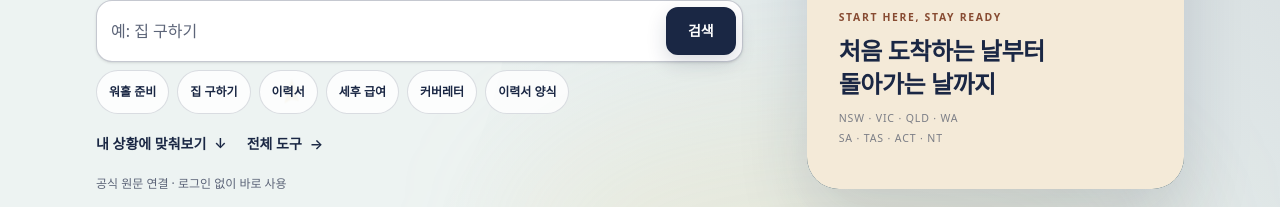
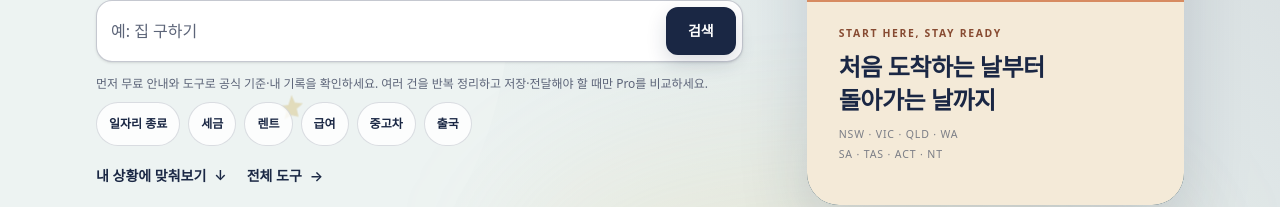
Before and after one commit to jelov219au/aussie-compass, a Next.js app: page / in a window 1280 px wide. Shown: the part 385-592 px from the top of the page. Built offline with nearby package versions, Linux system fonts and the light colour scheme; no server answers.

Commit message:
Improve homepage situation shortcuts

```diff
--- /dev/null
+++ b/scripts/check-home-six-situation-first-click.mjs
@@ -0,0 +1,45 @@
+import assert from "node:assert/strict";
+import { existsSync, readFileSync } from "node:fs";
+
+const read = path => readFileSync(new URL(`../${path}`, import.meta.url), "utf8").replaceAll("\r\n", "\n");
+const search = read("src/components/sections/HomeSearch.tsx");
+const routeFinder = read("src/components/sections/PersonalRouteFinder.tsx");
+const trust = read("src/components/sections/HomeTrustBar.tsx");
+const footer = read("src/components/layout/Footer.tsx");
+
+const situations = [
+  ["일자리 종료", "/resources/australia-job-ending-final-pay-dismissal-guide", "src/app/resources/[slug]/page.tsx"],
+  ["세금", "/tax-return-guide", "src/app/tax-return-guide/page.tsx"],
+  ["렌트", "/property-inspection-checklist", "src/app/property-inspection-checklist/page.tsx"],
+  ["급여", "/underpayment-guide", "src/app/underpayment-guide/page.tsx"],
+  ["중고차", "/used-car-comparison", "src/app/used-car-comparison/page.tsx"],
+  ["출국", "/leaving-australia-guide", "src/app/leaving-australia-guide/page.tsx"],
+];
+
+for (const [label, href, page] of situations) {
+  assert(search.includes(`label: "${label}"`), `missing situation label: ${label}`);
+  assert(search.includes(`href: "${href}"`), `missing direct route: ${href}`);
+  assert(existsSync(new URL(`../${page}`, import.meta.url)), `route source is missing: ${page}`);
+}
+assert.equal(search.match(/situation: "/g)?.length, 6, "Hero must expose exactly six fixed situations");
+assert(read("src/data/articles.ts").includes('slug: "australia-job-ending-final-pay-dismissal-guide"'), "job-ending resource slug must exist");
+assert(search.includes("먼저 무료 안내와 도구로 공식 기준·내 기록을 확인하세요. 여러 건을 반복 정리하고 저장·전달해야 할 때만 Pro를 비교하세요."));
+assert(search.includes('router.push("/search")'), "free text search must remain available");
+assert(search.includes('surface: "hero_situation"'), "situation analytics must use a fixed surface");
+for (const removed of ["워홀 준비", "집 구하기", "이력서 양식", "커버레터"]) assert(!search.includes(`label: "${removed}"`));
+
+assert.match(routeFinder, /onClick=\{shareRecommendations\} className="inline-flex min-h-11[^>]*>추천 경로 공유/);
+assert.match(trust, /destination: item\.href\.slice\(1\)[\s\S]{0,180}min-h-11/);
+assert.equal(footer.match(/inline-flex min-h-11 items-center rounded-sm text-sm font-medium/g)?.length, 2, "both Footer link templates need 44px targets");
+
+for (const [label, href] of [
+  ["Instagram", "https://www.instagram.com/hojucompass/"],
+  ["YouTube", "https://www.youtube.com/channel/UChn-PJcHHVz2XPVhHUkbFkQ"],
+]) {
+  assert(footer.includes(`label: "${label}", href: "${href}"`), `Footer is missing ${label}`);
+}
+assert(footer.includes('aria-label="공식 소셜 채널"'));
+assert(footer.includes('target="_blank" rel="noopener noreferrer"'));
+assert(footer.includes("focus-visible:ring-2"));
+
+console.log("HOME_SIX_SITUATION_FIRST_CLICK=PASS routes=6 boundary=1 hit_targets=44px footer_social=2");
--- a/src/components/sections/HomeSearch.tsx
+++ b/src/components/sections/HomeSearch.tsx
@@ -7,14 +7,14 @@ import { useState } from "react";
 import { actionClass } from "@/components/ui/actionStyles";
 import { SEARCH_TRANSFER_STORAGE_KEY, sanitizeTransferredSearch } from "@/lib/searchTransfer";
 
-const popularSearches = [
-  { label: "워홀 준비", topic: "visa" },
-  { label: "집 구하기", topic: "housing" },
-  { label: "이력서", topic: "jobs" },
-  { label: "세후 급여", topic: "pay" },
-  { label: "커버레터", topic: "jobs" },
-  { label: "이력서 양식", topic: "jobs" },
-];
+const popularSituations = [
+  { label: "일자리 종료", situation: "job_ending", href: "/resources/australia-job-ending-final-pay-dismissal-guide" },
+  { label: "세금", situation: "tax", href: "/tax-return-guide" },
+  { label: "렌트", situation: "rent", href: "/property-inspection-checklist" },
+  { label: "급여", situation: "pay", href: "/underpayment-guide" },
+  { label: "중고차", situation: "used_car", href: "/used-car-comparison" },
+  { label: "출국", situation: "leaving", href: "/leaving-australia-guide" },
+] as const;
 
 const searchTopics = [
   { topic: "tax", terms: ["세금", "택스", "tax", "tfn", "ato", "bas", "gst", "공제", "환급"] },
@@ -38,7 +38,7 @@ export function HomeSearch() {
   const [query, setQuery] = useState("");
   const [transferError, setTransferError] = useState(false);
 
-  function openSearch(value: string, topic: string, entry: "free_text" | "popular") {
+  function openSearch(value: string, topic: string) {
     const transferredQuery = sanitizeTransferredSearch(value);
 
     try {
@@ -54,18 +54,26 @@ export function HomeSearch() {
 
     setTransferError(false);
     try {
-      track("Home Search", { topic, entry });
+      track("Home Search", { topic, entry: "free_text" });
     } catch {
       // Analytics failures must not interrupt the private, queryless navigation.
     }
     router.push("/search");
   }
 
+  function trackSituation(situation: string, destination: string) {
+    try {
+      track("Home Situation Opened", { situation, destination, surface: "hero_situation" });
+    } catch {
+      // Fixed navigation must remain available when optional analytics fails.
+    }
+  }
+
   return (
     <section className="mt-5 sm:mt-7" aria-labelledby="home-search-heading">
         <form onSubmit={(event) => {
           event.preventDefault();
-          openSearch(query, classifySearch(query), "free_text");
+          openSearch(query, classifySearch(query));
         }} className="min-w-0">
           <div className="sr-only">
             <p className="text-xs font-semibold tracking-[0.14em] text-gold-ink">바로 찾아보기</p>
@@ -97,16 +105,17 @@ export function HomeSearch() {
                 이 탭에서 검색어를 안전하게 옮기지 못했어요. 입력한 내용은 그대로 두었습니다. <Link href="/search" className="font-semibold underline decoration-gold underline-offset-4">검색 페이지에서 다시 입력하기</Link>
               </p>
             )}
-            <div className="mt-2 grid grid-cols-2 gap-2 min-[380px]:grid-cols-4 sm:flex sm:flex-wrap" aria-label="바로 찾는 주제">
-              {popularSearches.map(({ label, topic }) => (
-                <button
-                  type="button"
+            <p id="home-situation-boundary" className="mt-3 text-xs leading-5 text-muted">먼저 무료 안내와 도구로 공식 기준·내 기록을 확인하세요. 여러 건을 반복 정리하고 저장·전달해야 할 때만 Pro를 비교하세요.</p>
+            <div className="mt-2 grid grid-cols-2 gap-2 min-[380px]:grid-cols-3 sm:flex sm:flex-wrap" aria-label="바로 시작하는 여섯 상황" aria-describedby="home-situation-boundary">
+              {popularSituations.map(({ label, situation, href }) => (
+                <Link
                   key={label}
-                  onClick={() => openSearch(label, topic, "popular")}
+                  href={href}
+                  onClick={() => trackSituation(situation, href.slice(1))}
                   className="inline-flex min-h-11 items-center justify-center rounded-full border border-navy/15 bg-white/80 px-2 text-xs font-semibold text-navy transition hover:border-gold hover:bg-white sm:px-3"
                 >
                   {label}
-                </button>
+                </Link>
               ))}
             </div>
           </div>
--- a/src/components/sections/HomeTrustBar.tsx
+++ b/src/components/sections/HomeTrustBar.tsx
@@ -45,7 +45,7 @@ export function HomeTrustBar() {
             <li key={item.number} className="rounded-2xl border-2 border-navy/10 bg-white p-5 shadow-[0_10px_24px_rgba(26,39,68,0.05)] sm:p-6">
               <div className="flex items-center justify-between gap-4">
                 <span className="font-mono text-xs text-gold-ink">{item.number}</span>
-                <TrackedLink href={item.href} eventName="Home Navigation" properties={{ section: "trust", destination: item.href.slice(1) }} className="inline-flex min-h-9 items-center rounded-lg border border-navy/15 px-3 text-xs font-semibold text-navy transition hover:border-gold hover:bg-surface">
+                <TrackedLink href={item.href} eventName="Home Navigation" properties={{ section: "trust", destination: item.href.slice(1) }} className="inline-flex min-h-11 items-center rounded-lg border border-navy/15 px-3 text-xs font-semibold text-navy transition hover:border-gold hover:bg-surface">
                   {item.linkLabel} →
                 </TrackedLink>
               </div>
--- a/src/components/sections/PersonalRouteFinder.tsx
+++ b/src/components/sections/PersonalRouteFinder.tsx
@@ -228,10 +228,10 @@ export function PersonalRouteFinder() {
 
       <div className="min-w-0 [overflow-wrap:anywhere] self-start rounded-3xl bg-navy p-6 text-white sm:p-8" aria-live="polite">
         <div className="flex items-end justify-between gap-4 border-b border-white/15 pb-5"><div><p className="text-xs font-semibold text-gold">이 순서로 시작해보세요</p><h3 className="mt-2 text-2xl font-semibold">{displayedStageLabel} · {displayedConcernLabel}</h3></div><span className="shrink-0 text-xs text-white/45">{showPlan && plan ? `${completedCount}/${plan.steps.length} 직접 표시` : "먼저 볼 3가지"}</span></div>
-        <p className="mt-3 text-xs leading-5 text-white/65">{showPlan ? "저장한 단계입니다. 필요한 행동을 해 본 뒤 직접 완료 표시하세요." : "현재 선택의 추천입니다. 기존 계획과 구분해서 확인하세요."}</p><ol>{displayedTools.map((tool, index) => { const done = Boolean(showPlan && plan?.completed.includes(tool.href)); return <li key={tool.href} className="border-b border-white/15"><div className="grid sm:grid-cols-[1fr_auto] sm:items-center"><Link href={tool.href} onClick={() => trackRecommendation(tool.href.slice(1), showPlan && plan ? plan.stage : stage, showPlan && plan ? plan.concern : concern)} className="group grid gap-3 py-6 sm:grid-cols-[2rem_1fr_auto] sm:items-center"><span className="font-mono text-xs text-gold">0{index + 1}</span><span><strong className={`block text-lg text-white ${done ? "line-through decoration-gold/70" : ""}`}>{tool.title}</strong><span className="mt-1 block text-sm leading-6 text-white/60">{tool.description}</span></span><span className="text-xl text-gold transition group-hover:translate-x-1" aria-hidden="true">→</span></Link>{showPlan && <button type="button" aria-pressed={done} onClick={() => toggleCompleted(tool.href)} className={`mb-4 ml-8 inline-flex min-h-10 items-center justify-center border px-3 text-xs font-semibold sm:mb-0 sm:ml-4 ${done ? "border-gold bg-gold text-navy" : "border-white/25 text-white hover:border-gold"}`}>{done ? "완료됨" : "완료 표시"}</button>}</div></li>; })}</ol>
+        <p className="mt-3 text-xs leading-5 text-white/65">{showPlan ? "저장한 단계입니다. 필요한 행동을 해 본 뒤 직접 완료 표시하세요." : "현재 선택의 추천입니다. 기존 계획과 구분해서 확인하세요."}</p><ol>{displayedTools.map((tool, index) => { const done = Boolean(showPlan && plan?.completed.includes(tool.href)); return <li key={tool.href} className="border-b border-white/15"><div className="grid sm:grid-cols-[1fr_auto] sm:items-center"><Link href={tool.href} onClick={() => trackRecommendation(tool.href.slice(1), showPlan && plan ? plan.stage : stage, showPlan && plan ? plan.concern : concern)} className="group grid gap-3 py-6 sm:grid-cols-[2rem_1fr_auto] sm:items-center"><span className="font-mono text-xs text-gold">0{index + 1}</span><span><strong className={`block text-lg text-white ${done ? "line-through decoration-gold/70" : ""}`}>{tool.title}</strong><span className="mt-1 block text-sm leading-6 text-white/60">{tool.description}</span></span><span className="text-xl text-gold transition group-hover:translate-x-1" aria-hidden="true">→</span></Link>{showPlan && <button type="button" aria-pressed={done} onClick={() => toggleCompleted(tool.href)} className={`mb-4 ml-8 inline-flex min-h-11 items-center justify-center border px-3 text-xs font-semibold sm:mb-0 sm:ml-4 ${done ? "border-gold bg-gold text-navy" : "border-white/25 text-white hover:border-gold"}`}>{done ? "완료됨" : "완료 표시"}</button>}</div></li>; })}</ol>
         <div className="mt-6 flex flex-wrap items-center gap-x-6 gap-y-3"><button type="button" disabled={!loaded || showPlan} onClick={saveCurrentPlan} className="inline-flex min-h-11 items-center rounded-full bg-gold px-5 text-sm font-semibold text-navy disabled:cursor-default disabled:bg-white/10 disabled:text-white/55">{showPlan ? planStatus === "saved" ? "나의 계획에 저장됨" : "현재 화면의 계획 · 저장 확인 필요" : plan ? "현재 추천으로 계획 바꾸기" : "3단계 계획으로 저장"}</button><TrackedLink href="/tools" eventName="Home Navigation" properties={{ section: "route_finder", destination: "tools" }} className="inline-flex min-h-11 items-center text-sm font-semibold text-white">전체 도구 보기 →</TrackedLink></div>
         {plan && <div className="mt-3 flex flex-wrap gap-4"><button type="button" onClick={() => { trackRoutePlanAction(routePlanActions.viewSaved, plan.stage, plan.concern); setViewSaved(true); setStage(plan.stage); setConcern(plan.concern); }} className="min-h-11 text-sm underline">저장한 계획 보기</button><button type="button" onClick={() => { trackRoutePlanAction(routePlanActions.viewCurrent, stage, concern); setViewSaved(false); }} className="min-h-11 text-sm underline">현재 선택의 추천 보기</button><TrackedLink href="/my-compass" eventName="Home Navigation" properties={{ section: "route_finder", destination: "my_compass" }} className="min-h-11 text-sm underline">내 Compass에서 확인</TrackedLink></div>}
-        <div className="mt-3 flex flex-wrap gap-x-6 gap-y-2"><button type="button" onClick={shareRecommendations} className="inline-flex min-h-10 items-center text-sm font-semibold text-white/75 hover:text-white">추천 경로 공유 ↗</button>{showPlan && <button type="button" onClick={downloadReminder} className="inline-flex min-h-10 items-center text-sm font-semibold text-white/75 hover:text-white">7일 뒤 점검 알림 +</button>}</div>
+        <div className="mt-3 flex flex-wrap gap-x-6 gap-y-2"><button type="button" onClick={shareRecommendations} className="inline-flex min-h-11 items-center text-sm font-semibold text-white/75 hover:text-white">추천 경로 공유 ↗</button>{showPlan && <button type="button" onClick={downloadReminder} className="inline-flex min-h-11 items-center text-sm font-semibold text-white/75 hover:text-white">7일 뒤 점검 알림 +</button>}</div>
         {preferenceIssue && <div className="mt-4 border border-amber-300 p-3 text-xs"><p role="status">{preferenceIssue}</p>{preferenceRaw !== null && <label className="mt-2 block">이전 선택 원문<textarea readOnly value={preferenceRaw} onFocus={event => event.target.select()} className="mt-1 min-h-20 w-full bg-white p-2 text-navy" /></label>}<button type="button" onClick={() => { if (window.confirm("현재 화면의 단계·고민 선택으로 이전 선택 기록을 교체할까요? 계획 기록은 바뀌지 않습니다.")) savePreference(stage, concern, true); }} className="min-h-11 underline">현재 선택 저장 다시 확인</button></div>}
         {(planStatus === "failed" || planStatus === "blocked") && <div className="mt-4 border border-amber-300 p-3 text-xs"><p>계획 저장 확인이 필요합니다. 화면의 계획과 기존 원문을 각각 보관할 수 있습니다.</p>{planRaw !== null && <label className="mt-2 block">기존 계획 원문 백업<textarea readOnly value={planRaw} onFocus={event => event.target.select()} className="mt-1 min-h-24 w-full bg-white p-2 text-navy" /></label>}{plan && <><label className="mt-2 block">현재 계획 JSON 백업<textarea readOnly value={JSON.stringify(plan, null, 2)} onFocus={event => event.target.select()} className="mt-1 min-h-24 w-full bg-white p-2 text-navy" /></label><button type="button" onClick={() => { if (planStatus === "blocked" && !window.confirm("원문 백업 후 현재 화면의 계획으로 교체할까요?")) return; persistPlan(plan, planStatus === "blocked"); }} className="min-h-11 underline">현재 계획 다시 저장</button></>}</div>}
         {shareFallback && <label className="mt-3 block text-xs">직접 복사할 추천 링크<input readOnly value={shareFallback} onFocus={event => event.target.select()} className="mt-1 min-h-11 w-full bg-white p-2 text-navy" /></label>}
```
Also changed, not shown: src/components/layout/Footer.tsx (+11 -4 lines).
